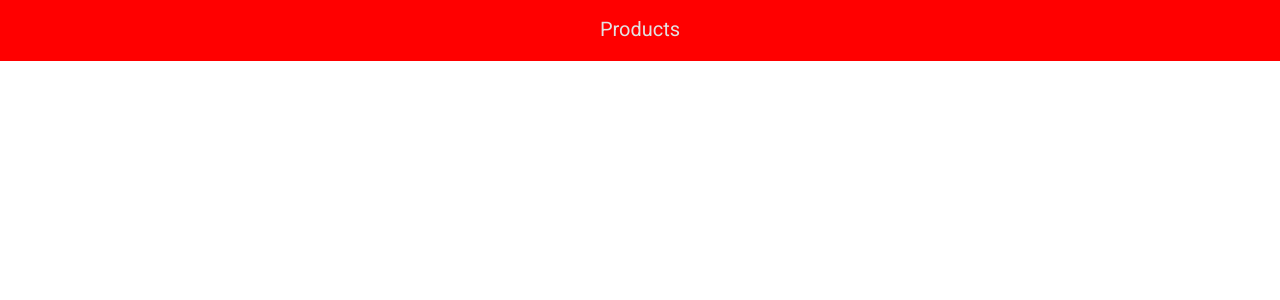
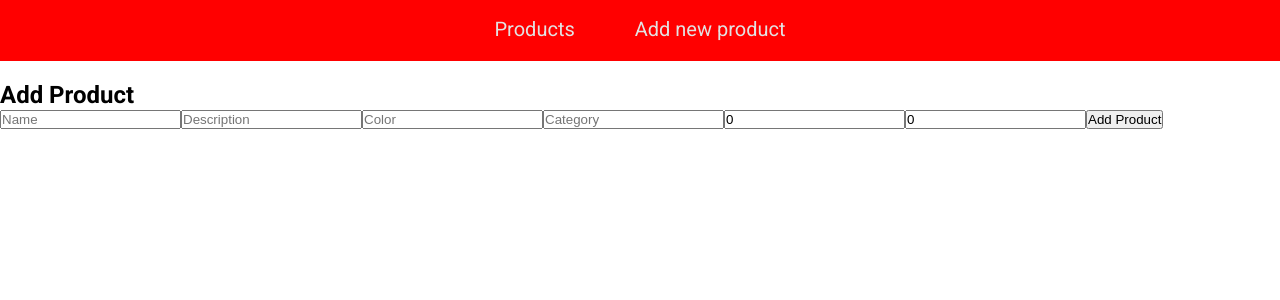
Before and after one commit to JorgeHCamara/frontend, a React (Vite) app: page /add-product in a window 1280 px wide. Before the commit this address had no page. Shown: the top 300 px of the page. Built offline with nearby package versions, Linux system fonts and the light colour scheme; the HTML template or start-up script is replaced by a standard one.

Commit message:
chore: addProduct component added

```diff
--- a/src/api/ProductApi.ts
+++ b/src/api/ProductApi.ts
@@ -9,9 +9,9 @@ export const getProducts = async () => {
 
 export const addProduct = async (productData: {
   name: string;
+  description: string;
+  color: string;
   category: string;
-  color: string;
-  description: string;
   price: number;
   promotional_price: number;
 }) => {
--- a/src/components/AddProduct/AddProduct.tsx
+++ b/src/components/AddProduct/AddProduct.tsx
@@ -0,0 +1,90 @@
+import React, { useState } from 'react';
+import { addProduct } from '../../api/ProductApi';
+
+const AddProduct = () => {
+  const [productData, setProductData] = useState({
+    name: '',
+    description: '',
+    color: '',
+    category: '',
+    price: 0,
+    promotional_price: 0
+  });
+
+  const handleSubmit = async (event: React.FormEvent<HTMLFormElement>) => {
+    event.preventDefault();
+    try {
+      const response = await addProduct(productData);
+      if (response && response.success) {
+        console.log('Product added successfully!');
+      } else {
+        console.error('Failed to add product.', response.message);
+      }
+    } catch (error) {
+      console.error('An error occurred while adding the product.', error);
+    }
+  };
+
+  const handleChange = (event: React.ChangeEvent<HTMLInputElement>) => {
+    const { name, value } = event.target;
+    let updatedValue: string | number = value;
+
+    if (name === 'price' || name === 'promotional_price') {
+        updatedValue = parseFloat(value);
+    }
+
+    setProductData(prevData => ({ ...prevData, [name]: updatedValue }));
+  };
+
+  return (
+    <div>
+      <h2>Add Product</h2>
+      <form onSubmit={handleSubmit}>
+        <input
+          type="text"
+          name="name"
+          placeholder="Name"
+          value={productData.name}
+          onChange={handleChange}
+        />
+        <input
+          name="description"
+          placeholder="Description"
+          value={productData.description}
+          onChange={handleChange}
+        />
+        <input
+          type="text"
+          name="color"
+          placeholder="Color"
+          value={productData.color}
+          onChange={handleChange}
+        />
+        <input
+          type="text"
+          name="category"
+          placeholder="Category"
+          value={productData.category}
+          onChange={handleChange}
+        />
+        <input
+          type="number"
+          name="price"
+          placeholder="Price"
+          value={productData.price}
+          onChange={handleChange}
+        />
+        <input
+          type="number"
+          name="promotional_price"
+          placeholder="Promotional Price"
+          value={productData.promotional_price}
+          onChange={handleChange}
+        />
+        <button type="submit">Add Product</button>
+      </form>
+    </div>
+  );
+};
+
+export default AddProduct;
--- a/src/components/Menu/Menu.tsx
+++ b/src/components/Menu/Menu.tsx
@@ -7,11 +7,11 @@ const Menu = () => {
         <nav className="menuStyle">
             <ul className="menuItems">
                 <li className="menuItem">
-                    <Link to='/products-list' className='menuLink'>Products</Link>
+                    <Link to='/' className='menuLink'>Products</Link>
                 </li>
-                {/* <li>
-                    <Link to='/add-product'>Add new product</Link>
-                </li> */}
+                <li className="menuItem">
+                    <Link to='/add-product' className='menuLink'>Add new product</Link>
+                </li>
             </ul>
         </nav>
     )
--- a/src/components/ProductList.tsx
+++ b/src/components/ProductList.tsx
@@ -1,4 +1,4 @@
-import React, { useState, useEffect } from 'react';
+import { useState, useEffect } from 'react';
 import {
   Table,
   TableBody,
@@ -9,7 +9,7 @@ import {
 import { Product } from '../interfaces/Product';
 import { getProducts } from '../api/ProductApi';
 
-const ProductList: React.FC = () => {
+const ProductList = () => {
   const [products, setProducts] = useState<Product[]>([]);
 
   useEffect(() => {
@@ -25,9 +25,10 @@ const ProductList: React.FC = () => {
     <Table>
       <TableHead>
         <TableRow>
-          <TableCell>ID</TableCell>
           <TableCell>Name</TableCell>
           <TableCell>Description</TableCell>
+          <TableCell>Color</TableCell>
+          <TableCell>Product Type</TableCell>
           <TableCell>Price</TableCell>
           <TableCell>Promotional Price</TableCell>
         </TableRow>
@@ -35,9 +36,10 @@ const ProductList: React.FC = () => {
       <TableBody>
         {products.map(product => (
           <TableRow key={product.id}>
-            <TableCell>{product.id}</TableCell>
             <TableCell>{product.name}</TableCell>
             <TableCell>{product.description}</TableCell>
+            <TableCell>{product.color}</TableCell>
+            <TableCell>{product.category}</TableCell>
             <TableCell>${product.price}</TableCell>
             <TableCell>${product.promotional_price}</TableCell>
           </TableRow>
--- a/src/interfaces/Product.ts
+++ b/src/interfaces/Product.ts
@@ -2,6 +2,8 @@ export interface Product {
     id: number;
     name: string;
     description: string;
+    color: string;
+    category: string
     price: number;
     promotional_price: number;
 }
--- a/src/routes/AppRoutes.tsx
+++ b/src/routes/AppRoutes.tsx
@@ -1,11 +1,13 @@
 import { Routes, Route } from 'react-router-dom';
 import ProductList from '../components/ProductList';
+import AddProduct from '../components/AddProduct/AddProduct';
 
-const AppRoutes: React.FC = () => {
+const AppRoutes = () => {
 
     return(
         <Routes>
             <Route path='/' element={<ProductList />}></Route>
+            <Route path='/add-product' element={<AddProduct />}></Route>
         </Routes>
     )
 }
```
